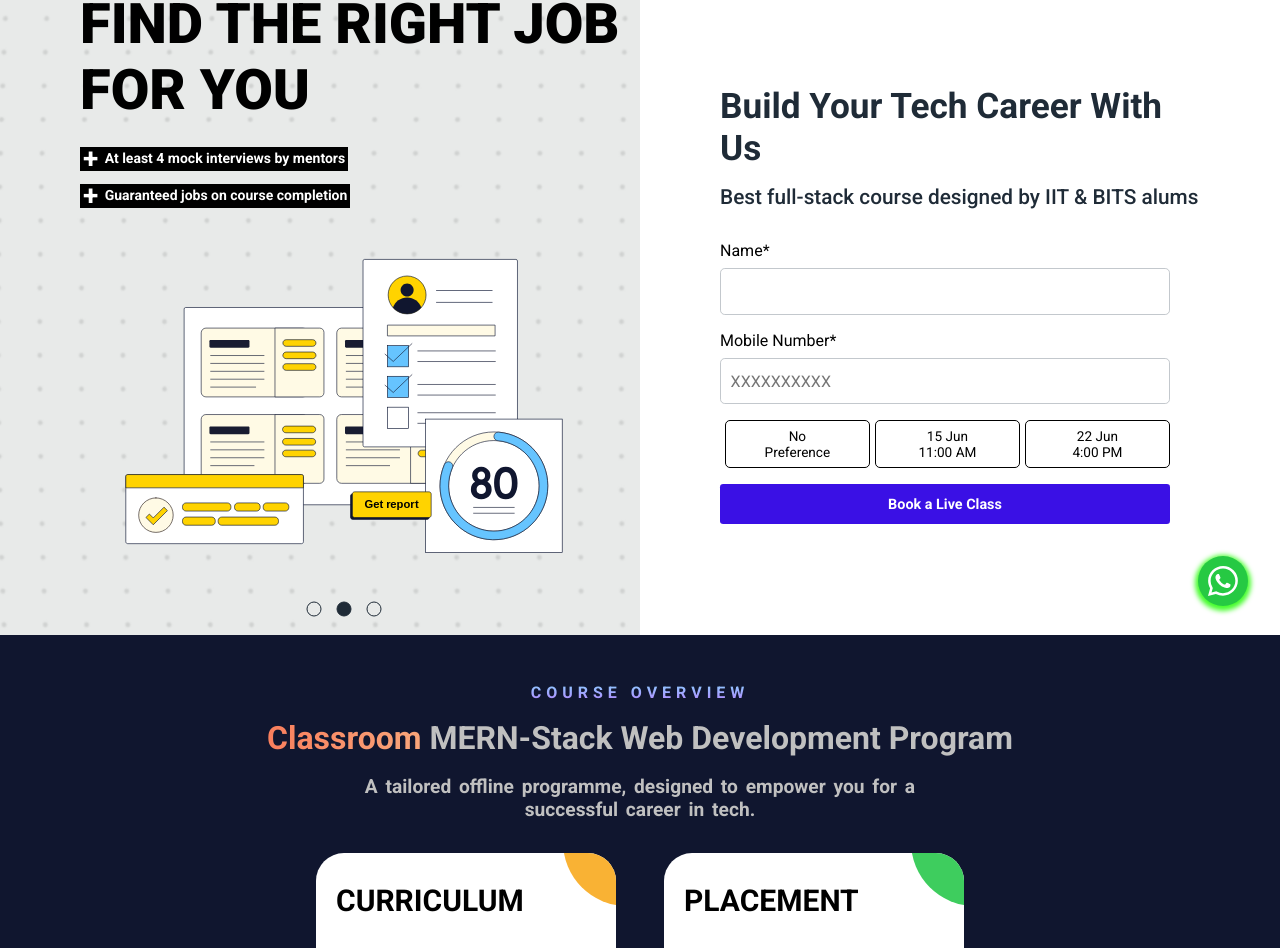
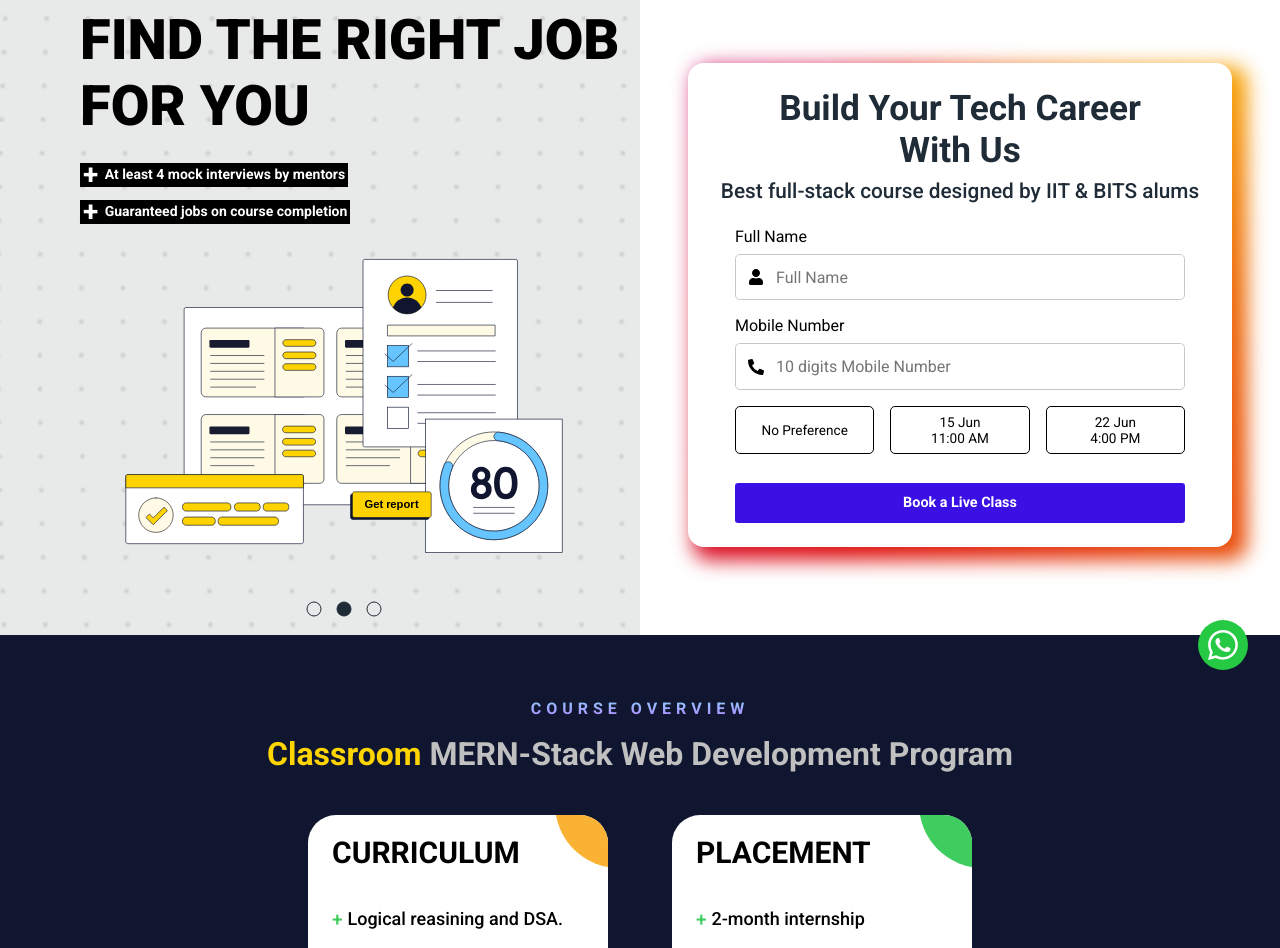
Before and after one commit to drumil32/Ed-Tech, a React (Vite) app in the folder frontend/: page / in a window 1280 px wide. Shown: the part 98-1046 px from the top of the page. Built offline with nearby package versions, Linux system fonts and the light colour scheme.

Commit message:
updated form

```diff
--- a/frontend/src/components/atoms/Input/Input.tsx
+++ b/frontend/src/components/atoms/Input/Input.tsx
@@ -3,10 +3,11 @@ import "./style.scss";
 
 interface InputProps extends InputHTMLAttributes<HTMLInputElement> {
   label?: string;
+  icon?: React.ReactNode;
   customValidation?: (value: string) => string | null;
 }
 
-const Input: React.FC<InputProps> = ({ label, required, customValidation, onChange, ...props }) => {
+const Input: React.FC<InputProps> = ({ label, required, customValidation, icon, onChange, ...props }) => {
   const [errorMessage, setErrorMessage] = useState<string | null>(null);
   const handleInputChange = (event: React.ChangeEvent<HTMLInputElement>) => {
     if (customValidation) {
@@ -22,10 +23,12 @@ const Input: React.FC<InputProps> = ({ label, required, customValidation, onChan
       {label && (
         <label>
           {label}
-          {required && <span className="required">*</span>}
         </label>
       )}
+      <div className="inputBar">
+      {icon && icon }
       <input {...props} onChange={handleInputChange} required />
+      </div>
       {props.type === "checkbox" ? (
         <label className="checkbox-label">
           <span className={`checkmark ${props.checked ? "visible" : ""}`}>✔</span>
--- a/frontend/src/components/atoms/Input/style.scss
+++ b/frontend/src/components/atoms/Input/style.scss
@@ -10,14 +10,27 @@
     text-align: left;
     margin-bottom: 0.5rem;
   }
+  .inputBar {
+    display: flex;
+    position: relative;
 
+    svg {
+      position: absolute;
+      left: 0.8rem;
+      top: 50%;
+      transform: translateY(-50%);
+      z-index: 10;
+    }
+  }
   input {
     position: relative;
     display: flex;
+    width: 100%;
     justify-content: flex-start;
     align-items: center;
     gap: 0.5rem;
     padding: 0.8rem 0.6rem;
+    padding-left: 2.5rem;
     border-radius: 0.3rem;
     border: 1px solid #c3c8cd;
     background: #fff;
@@ -25,7 +38,7 @@
     @include sm-max{
       font-size: 1rem;
       padding: 1.2rem 1rem;
-
+      padding-left: 2.2rem;
     }
   }
 
--- a/frontend/src/components/molecule/Carausal/style.scss
+++ b/frontend/src/components/molecule/Carausal/style.scss
@@ -10,7 +10,7 @@
 
 .slideDescription {
   position: absolute;
-  top: 0;
+  top: 1rem;
   left: 2rem;
   z-index: 5;
   @include sm-max {
--- a/frontend/src/components/organisms/Courses/Courses.tsx
+++ b/frontend/src/components/organisms/Courses/Courses.tsx
@@ -15,17 +15,17 @@ const Courses: React.FC = () => {
           Course Overview
         </h5>
         <p
-          className={styles.sction_sub_title}
+          className={styles.section_sub_title}
         >
           <span>Classroom </span>
           MERN-Stack Web Development Program
         </p>
-        <div className={styles.description}>
+        {/* <div className={styles.description}>
           <p className={styles.infinite_scroll_text}>
             A tailored offline programme, designed to empower you for a successful
             career in tech.
           </p>
-        </div>
+        </div> */}
         <div className={styles.ag_format_container}>
           <div className={styles.ag_courses_box}>
             <div className={styles.ag_courses_item}>
@@ -34,24 +34,24 @@ const Courses: React.FC = () => {
 
                 <div className={styles.ag_courses_item_title}>CURRICULUM</div>
                 <div className={styles.ag_courses_item_date_box}>
-                  <span className={styles.ag_courses_item_date}>
-                    Logical reasining and DSA.
-                  </span>
+                  <p className={styles.ag_courses_item_date}>
+                    <span>+ </span>Logical reasining and DSA.
+                  </p>
                 </div>
                 <div className={styles.ag_courses_item_date_box}>
-                  <span className={styles.ag_courses_item_date}>
-                    Frontend development with react.js
-                  </span>
+                  <p className={styles.ag_courses_item_date}>
+                    <span>+ </span>Frontend with react.js
+                  </p>
                 </div>
                 <div className={styles.ag_courses_item_date_box}>
-                  <span className={styles.ag_courses_item_date}>
-                    Backend development with node.js
-                  </span>
+                  <p className={styles.ag_courses_item_date}>
+                    <span>+ </span>Backend with node.js
+                  </p>
                 </div>
                 <div className={styles.ag_courses_item_date_box}>
-                  <span className={styles.ag_courses_item_date}>
-                    4 real-world projects
-                  </span>
+                  <p className={styles.ag_courses_item_date}>
+                    <span>+ </span>4 real-world projects
+                  </p>
                 </div>
               </div>
             </div>
@@ -62,24 +62,24 @@ const Courses: React.FC = () => {
 
                 <div className={styles.ag_courses_item_title}>PLACEMENT</div>
                 <div className={styles.ag_courses_item_date_box}>
-                  <span className={styles.ag_courses_item_date}>
-                    2-month internship
-                  </span>
+                  <p className={styles.ag_courses_item_date}>
+                    <span>+ </span>2-month internship
+                  </p>
                 </div>
                 <div className={styles.ag_courses_item_date_box}>
-                  <span className={styles.ag_courses_item_date}>
-                    Job guarantee on course completion
-                  </span>
+                  <p className={styles.ag_courses_item_date}>
+                    <span>+ </span>4+ mock interviews
+                  </p>
                 </div>
                 <div className={styles.ag_courses_item_date_box}>
-                  <span className={styles.ag_courses_item_date}>
-                    At least 4 mock interviews
-                  </span>
+                  <p className={styles.ag_courses_item_date}>
+                    <span>+ </span>1:1 placement support
+                  </p>
                 </div>
                 <div className={styles.ag_courses_item_date_box}>
-                  <span className={styles.ag_courses_item_date}>
-                    1:1 in-person placement support
-                  </span>
+                  <p className={styles.ag_courses_item_date}>
+                    <span>+ </span>Job guarantee on course completion
+                  </p>
                 </div>
               </div>
             </div>
--- a/frontend/src/components/organisms/Courses/style.module.scss
+++ b/frontend/src/components/organisms/Courses/style.module.scss
@@ -2,7 +2,7 @@
 
 .courcesContainer {
   width: 100%;
-  padding: 3rem;
+  padding: 4rem 3rem;
   background-color: var(--primary-background-color);
   display: flex;
   flex-direction: column;
@@ -30,11 +30,11 @@
     -webkit-background-clip: text;
   }
 
-  .sction_sub_title {
+  .section_sub_title {
     // color: rgba(128, 128, 128, 0.61);
     color: silver;
     z-index: 5;
-    margin-bottom: 1rem;
+    margin-bottom: 2.5rem;
     font-size: 2rem;
     font-weight: 700;
     line-height: 130%;
@@ -43,9 +43,7 @@
 
     span {
       font-weight: 700;
-      background: linear-gradient(90deg, hsla(13, 93%, 67%, 1) 0%, hsla(21, 91%, 73%, 1) 100%);
-      -webkit-text-fill-color: transparent;
-      -webkit-background-clip: text;
+      color: #FFD500;
     }
   }
 
@@ -87,9 +85,9 @@
     align-items: center;
     flex-wrap: wrap;
     justify-content: center;
-    gap: 3rem;
+    gap: 4rem;
     background-color: #10162F;
-    margin-bottom: 2rem;
+    margin-bottom: 4rem;
   }
 
   .ag_courses_item {
@@ -101,9 +99,9 @@
 
   .ag_courses_item_link {
     display: block;
-    padding: 30px 20px;
+    padding: 1.2rem 1.5rem;
     background-color: #FFF;
-    min-height: 350px;
+    min-height: 310px;
     overflow: hidden;
     position: relative;
   }
@@ -122,9 +120,7 @@
   .ag_courses_item_title {
     min-height: 3rem;
     margin: 0 0 25px;
-
     overflow: hidden;
-
     font-weight: 600;
     font-size: 30px;
     color: #000;
@@ -136,25 +132,26 @@
   .ag_courses_item_date_box {
     font-size: 18px;
     color: #000;
-    margin-bottom: .5rem;
+    margin-bottom: 1rem;
     z-index: 2;
     position: relative;
   }
 
   .ag_courses_item_date {
+    display: flex;
+    gap: .3rem;
+    align-items: flex-start;
     font-weight: 500;
     color: #000;
     transition: color .5s ease;
+    position: relative;
+    span{
+      font-size: 1.2rem;
+      color: #3ecd5e;
+      transition: color .5s ease
+    }
   }
-
-  .ag_courses_item_date::before {
-    content: "✔";
-    margin-right: .3rem;
-    font-size: 1rem;
-    color: #3ecd5e;
-    transition: color .5s ease
-  }
-  .ag_courses_item_link:hover .ag_courses_item_date::before {
+  .ag_courses_item_link:hover .ag_courses_item_date span {
     color: #fff;
   }
 
--- a/frontend/src/components/organisms/Hero/Hero.tsx
+++ b/frontend/src/components/organisms/Hero/Hero.tsx
@@ -6,7 +6,8 @@ import Carausal from "../../molecule/Carausal/Carausal";
 import image1 from "../../../assets/images/carousal/image1.svg";
 import image2 from "../../../assets/images/carousal/image2.svg";
 import image3 from "../../../assets/images/carousal/image3.svg";
-// import profileImage from "../../../assets/images/carousal/profileImage.jpeg";
+import { FaUser } from "react-icons/fa";
+import { FaPhoneAlt } from "react-icons/fa";
 
 export interface ProfileData {
   image: string;
@@ -26,6 +27,7 @@ const Hero: React.FC = () => {
   const [inputName, setInputName] = useState<string>("");
   const [inputNumber, setInputNumber] = useState<number | string>("");
   const [formSubmitted, setFormSubmitted] = useState<boolean>(false);
+  const [timeSlot, setTimeSlot] = useState<Number | null>(null);
 
   const carausalData: SlideData[] = [
     // {
@@ -55,7 +57,10 @@ const Hero: React.FC = () => {
     {
       title: "IN-CLASS SESSIONS BY THE BEST",
       image: image1,
-      desc: ["Live in-class sessions for optimum learning", "In-class dedicated doubt clearance"],
+      desc: [
+        "Live in-class sessions for optimum learning",
+        "In-class dedicated doubt clearance",
+      ],
     },
     {
       title: "FIND THE RIGHT JOB FOR YOU",
@@ -82,58 +87,78 @@ const Hero: React.FC = () => {
     // Here you can perform further validation before submitting the form or API call
     setFormSubmitted(true);
   };
-
-  const [timeSlot, setTimeSlot] = useState<Number>(-1);
-
   return (
     <section className="hero-section">
       <div className="hero">
         <Carausal data={carausalData} />
-        <div className="signUpform">
-          <div>
-            <h2>Build Your Tech Career With Us</h2>
-            {/* <h2>Career With Us:</h2> */}
-            {/* <h2>Get the best jobs</h2> */}
+        <div className="hero-left">
+          <div className="hero-form">
+            <div className="form-title">
+              <h2>Build Your Tech Career</h2>
+              <h2> With Us</h2>
+            </div>
+            <div className="form-subtitle">
             <h3>Best full-stack course designed by IIT & BITS alums</h3>
+            </div>
             <form onSubmit={handleSubmit}>
               <Input
-                label="Name"
+                label="Full Name"
+                icon={<FaUser />}
+                placeholder="Full Name"
                 required={true}
                 value={inputName}
                 onChange={(e) => setInputName(e.target.value)}
               />
               <Input
                 label="Mobile Number"
+                icon={<FaPhoneAlt />}
                 required={true}
                 type="tel"
                 pattern="[0-9]{10}"
-                placeholder="XXXXXXXXXX"
+                placeholder="10 digits Mobile Number"
                 value={inputNumber}
                 onChange={(e) => setInputNumber(e.target.value)}
               />
-              <div style={{ display: "flex", flexDirection: "row", textAlign: "center", justifyContent: "center", color: "black" }}>
-                <div className="sizeBox"></div>
-                <div className="timeSlot noPreference" onClick={() => { setTimeSlot(0); }} style={0 == timeSlot ? { backgroundColor: "#FFD500", color: "black", border: "none" } : {}}>
+              <div className="hero-form-slots"
+              >
+
+                <div
+                  className={`timeSlot ${timeSlot === 0 && "active"}`}
+                  onClick={() => {
+                    setTimeSlot(timeSlot === 0 ? null : 0);
+                  }}
+                >
                   <p>No Preference</p>
                 </div>
-                <div className="sizeBox"></div>
-                <div className="timeSlot schedule" onClick={() => { setTimeSlot(1); }} style={1 == timeSlot ? { backgroundColor: "#3a10e5", color: "white", border: "none" } : {}}>
+
+                <div
+                  className={`timeSlot ${timeSlot === 1 && "active"}`}
+                  onClick={() => {
+                    setTimeSlot(timeSlot === 1 ? null : 1);
+                  }}
+                >
                   <p>15 Jun</p>
                   <p>11:00 AM</p>
                 </div>
-                <div className="sizeBox"></div>
-                <div className="timeSlot schedule" onClick={() => { setTimeSlot(2); }} style={2 == timeSlot ? { backgroundColor: "#3a10e5", color: "white", border: "none" } : {}}>
+
+                <div
+                  className={`timeSlot ${timeSlot === 2 && "active"}`}
+                  onClick={() => {
+                    setTimeSlot(timeSlot === 2 ? null : 2);
+                  }}
+                >
                   <p>22 Jun</p>
                   <p>4:00 PM</p>
                 </div>
+
               </div>
-              <Button text="Book a Live Class" style={{ width: "100%" }} />
+              <Button text="Book a Live Class" style={{ width: "100%", marginTop: "0.8rem" }} />
+              {formSubmitted && (
+                <p className="success-message">
+                  Thank you for submitting the form!
+                </p>
+              )}
             </form>
-            {formSubmitted && (
-              <p className="success-message">
-                Thank you for submitting the form!
-              </p>
-            )}
           </div>
         </div>
       </div>
--- a/frontend/src/components/organisms/Hero/styles.scss
+++ b/frontend/src/components/organisms/Hero/styles.scss
@@ -15,10 +15,10 @@
       flex-direction: column;
     }
   }
-  .signUpform {
+  .hero-left {
     flex: 1 1 50%;
     font-family: "Roboto", sans-serif;
-    padding: 5rem;
+    padding: 2rem 3rem;
     display: flex;
     flex-direction: column;
     justify-content: center;
@@ -35,6 +35,50 @@
     @include xsm-max {
       padding: 2rem;
     }
+    .hero-form {
+      padding: 1.5rem;
+      border-radius: 1rem;
+      position: relative;
+      display: flex;
+      flex-direction: column;
+      justify-content: center;
+      align-items: center;
+      border-radius: 1rem;
+      position: relative;
+      transform: translate(0);
+      transform-style: preserve-3d;
+      background-color: #fff;
+      &:before {
+        content: "";
+        position: absolute;
+        inset: -5px;
+        transform: translate3d(10px, 8px, -1px);
+        background: conic-gradient(
+          from 90deg at 40% -25%,
+          #ffd700,
+          #f79d03,
+          #ee6907,
+          #e6390a,
+          #de0d0d,
+          #d61039,
+          #cf1261,
+          #c71585,
+          #cf1261,
+          #d61039,
+          #de0d0d,
+          #ee6907,
+          #f79d03,
+          #ffd700,
+          #ffd700,
+          #ffd700
+        );
+        filter: blur(10px);
+        border-radius: inherit;
+      }
+    }
+    .form-title {
+      margin-bottom: 0.5rem;
+      text-align: center;
       h2 {
         font-size: 2.2rem;
         font-family: "Roboto", sans-serif;
@@ -44,16 +88,19 @@
           font-size: 1.5rem;
         }
       }
+    }
+    .form-subtitle {
+      margin-bottom: 1.5rem;
+      text-align: center;
       h3 {
         font-size: 1.3rem;
         // letter-spacing: 0.05rem;
         font-weight: 500;
         color: var(--primary-text-color);
         font-family: "Roboto", sans-serif;
-      margin-bottom: 2rem;
-      margin-top: 1rem;
         @include xsm-max {
           font-size: 1rem;
+        }
       }
     }
 
@@ -67,32 +114,45 @@
       p {
         font-size: 0.85rem;
       }
-
-      .timeSlot{
-        // width:20%;
-        border:1px solid black;
-        padding:7px 35px 7px 35px;
-        box-sizing:border-box;
-        border-radius: 5px;
-        background-color: white;
+      .hero-form-slots {
+        width: 100%;
+        display: grid;
+        grid-template-columns: repeat(3, 1fr);
+        gap: 1rem;
+        justify-content: center;
+        color: black;
+        @include xsm-max {
+          grid-template-columns: repeat(2, 1fr);
+        }
       }
 
-      .sizeBox{
-        width: 20px;
+      .timeSlot {
+        width: 100%;
+        display: flex;
+        justify-content: center;
+        align-items: center;
+        text-align: center;
+        border: 1px solid black;
+        box-sizing: border-box;
+        border-radius: 5px;
+        background-color: #fff;
       }
 
-      .noPreference:hover{
-        background-color: #FFD500;
+      .timeSlot:hover {
+        background-color: #3a10e5;
+        color: #fff;
         border: none;
+        &.active {
+          background-color: #ffd500;
+          border: none;
+          color: #000;
+        }
       }
 
-      .schedule:hover{
-        background-color: #3a10e5;
-        color: white;
+      .active {
+        background-color: #ffd500;
         border: none;
-      }
-
-
       }
     }
   }
+}
--- a/frontend/src/pages/Home/style.scss
+++ b/frontend/src/pages/Home/style.scss
@@ -8,7 +8,7 @@
   .whatsapp-icon {
     position: fixed;
     right: 2rem;
-    bottom: 6rem;
+    bottom: 2rem;
     width: 50px;
     height: 50px;
     display: flex;
@@ -17,7 +17,6 @@
     border-radius: 50%;
     background-color: #26c943;
     color: #fff;
-    box-shadow: 0 2px 5px 3px #45fd2c;
     transition: all 0.5s linear;
     z-index: 9999;
     svg {
@@ -26,8 +25,9 @@
     }
     @include sm-max {
       width: 30px;
-      bottom: 4.5rem;
       height: 30px;
+      right: 1rem;
+
       svg {
         width: 20px;
         height: 20px;
```
Also changed, not shown: frontend/src/components/organisms/Header/style.scss (+6 -6 lines). Lines whose indentation alone changed are shown as unchanged.
